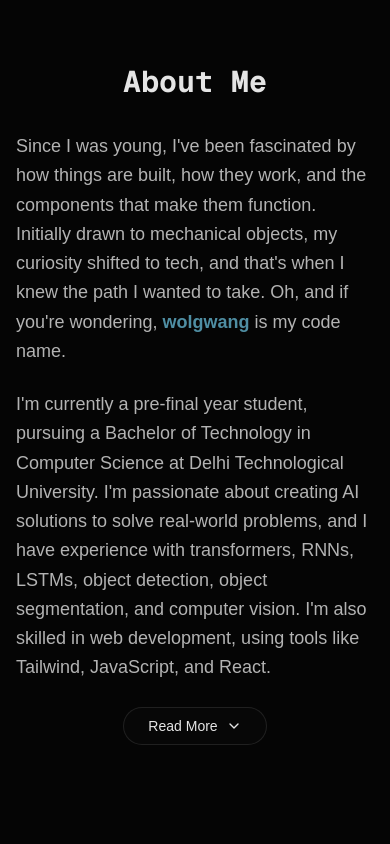
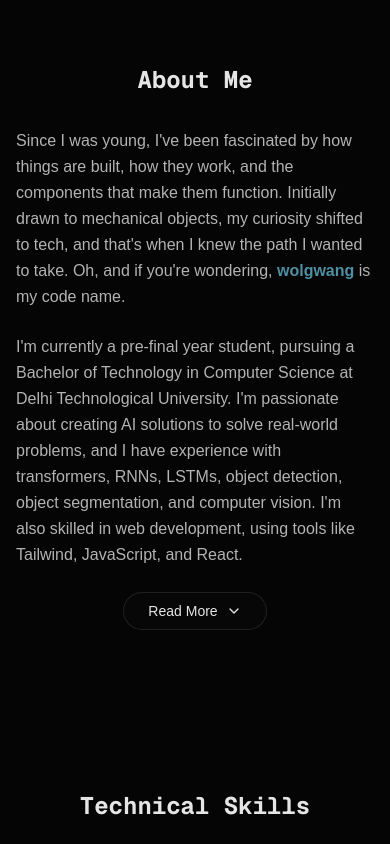
Before and after one commit to wolgwang1729/Portfolio, a Next.js app: page / in a window 390 px wide. Shown: the part 860-1704 px from the top of the page. Built offline with nearby package versions, Linux system fonts and the light colour scheme.

Commit message:
make font size responsive

```diff
--- a/src/components/About.tsx
+++ b/src/components/About.tsx
@@ -15,9 +15,9 @@ export default function About() {
         transition={{ duration: 0.5 }}
         viewport={{ once: true }}
       >
-        <h2 className="text-3xl md:text-4xl font-bold font-mono text-primary mb-8 text-center">About Me</h2>
+        <h2 className="text-2xl sm:text-3xl md:text-4xl font-bold font-mono text-primary mb-8 text-center">About Me</h2>
 
-        <div className="space-y-6 text-lg text-secondary leading-relaxed">
+        <div className="space-y-6 text-base sm:text-lg text-secondary leading-relaxed">
           <p>
             Since I was young, I've been fascinated by how things are built, how they work, and the components that make them function. Initially drawn to mechanical objects, my curiosity shifted to tech, and that's when I knew the path I wanted to take. Oh, and if you're wondering, <span className="text-accent font-semibold">wolgwang</span> is my code name.
           </p>
--- a/src/components/Projects.tsx
+++ b/src/components/Projects.tsx
@@ -80,7 +80,7 @@ export default function Projects() {
           initial={{ opacity: 0, y: 20 }}
           whileInView={{ opacity: 1, y: 0 }}
           viewport={{ once: true }}
-          className="text-3xl font-mono font-bold text-primary mb-12 text-center"
+          className="text-2xl sm:text-3xl md:text-4xl font-mono font-bold text-primary mb-12 text-center"
         >
           Featured Projects
         </motion.h2>
--- a/src/components/TechStack.tsx
+++ b/src/components/TechStack.tsx
@@ -60,7 +60,7 @@ export default function TechStack() {
           initial={{ opacity: 0, y: 20 }}
           whileInView={{ opacity: 1, y: 0 }}
           viewport={{ once: true }}
-          className="text-3xl font-mono font-bold text-primary mb-12 text-center"
+          className="text-2xl sm:text-3xl md:text-4xl font-mono font-bold text-primary mb-12 text-center"
         >
           Technical Skills
         </motion.h2>
--- a/src/components/ui/timeline.tsx
+++ b/src/components/ui/timeline.tsx
@@ -42,7 +42,7 @@ export const Timeline = ({ data }: { data: TimelineEntry[] }) => {
           initial={{ opacity: 0, y: 20 }}
           whileInView={{ opacity: 1, y: 0 }}
           viewport={{ once: true }}
-          className="text-3xl font-mono font-bold text-primary mb-12 text-center"
+          className="text-2xl sm:text-3xl md:text-4xl font-mono font-bold text-primary mb-12 text-center"
         >
           Experience
         </motion.h2>
```
